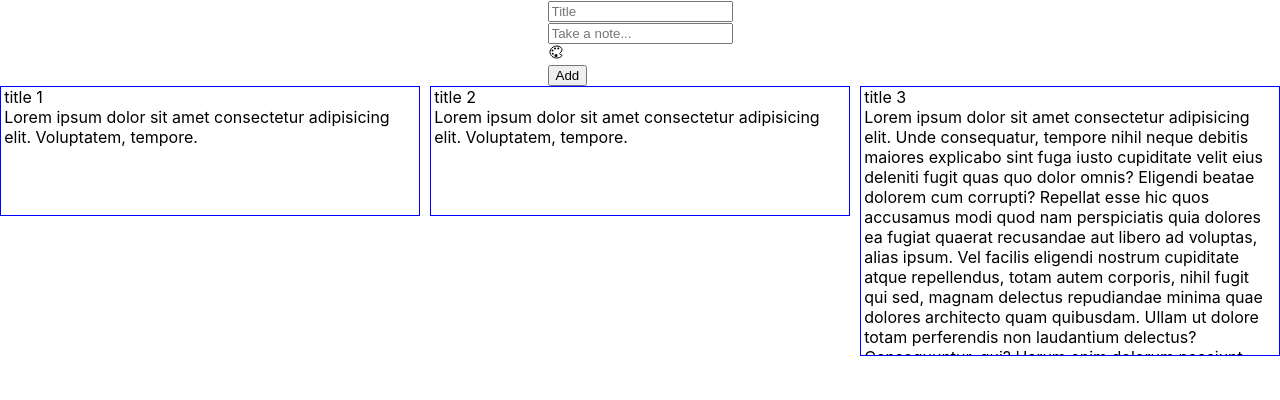
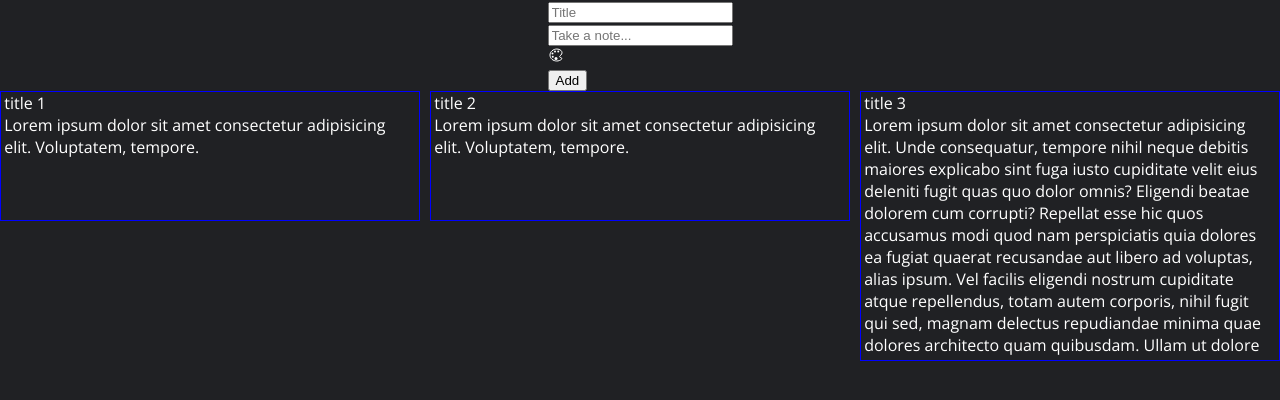
Before and after one commit to OmkarArora/gkeep-notes, a React (Create React App) app: page / in a window 1280 px wide. Shown: the top 400 px of the page. Built offline with nearby package versions, Linux system fonts and the light colour scheme.

Commit message:
style: added page bg color, font

```diff
--- a/src/index.css
+++ b/src/index.css
@@ -1,3 +1,5 @@
+@import url("https://fonts.googleapis.com/css2?family=Open+Sans:ital,wght@0,300;0,400;0,600;0,700;0,800;1,300;1,400;1,600;1,700&display=swap");
+
 :root {
   --color-dark: #202124;
   --color-purple: #42275e;
@@ -15,6 +17,10 @@
   -webkit-font-smoothing: antialiased;
   -moz-osx-font-smoothing: grayscale;
   box-sizing: border-box;
+
+  background-color: var(--color-dark);
+  color: white;
+  font-family: "Open Sans", sans-serif;
 }
 
 code {
```
